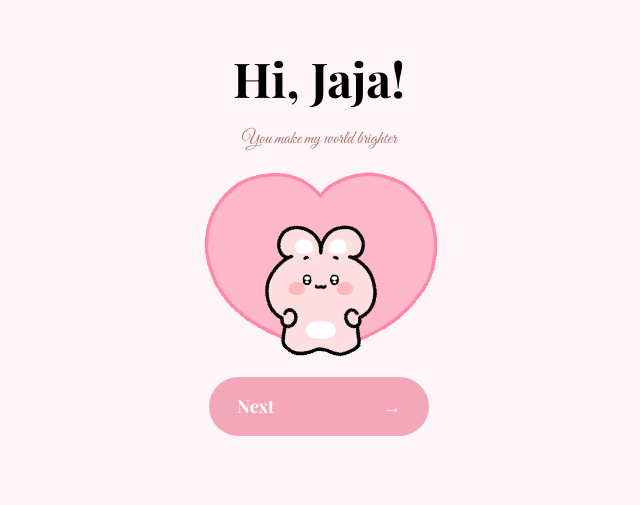
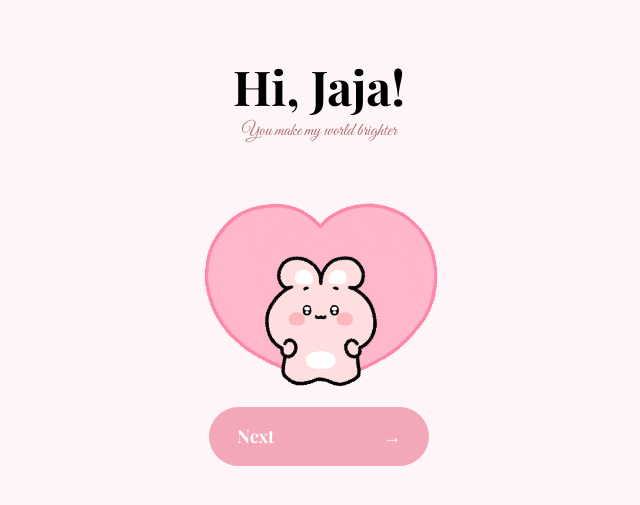
Before and after one commit to Yohanskie101/jaja-website, a React (Vite) app: page / in a window 1280 px wide. Shown: the part 155-660 px from the top of the page, without its empty margins (321-961 px from the left). Built offline with nearby package versions, Linux system fonts and the light colour scheme.

Commit message:
Finalization of typing effect

```diff
--- a/src/App.css
+++ b/src/App.css
@@ -79,6 +79,14 @@
   width: 100%;
   height: 100%;
   object-fit: cover; /* Ensure the video covers the entire container */
+}
+
+.text-container {
+  display: flex;
+  flex-direction: column;
+  align-items: center;
+  height: 160px;
+  justify-content: center;
 }
 
 /* Style the content to appear on top of the video */
--- a/src/components/imgboy.jsx
+++ b/src/components/imgboy.jsx
@@ -17,16 +17,20 @@ function Imgboy() {
 
       {!showNextText ? (
   <>
+    <div className="text-container">
       <h1 key={`title-${key}`} className="anna-text text-5xl typing-h1">Hi, Jaja!</h1>
       <p key={`sub-${key}`} className="sub-text typing-p">You make my world brighter</p>
+    </div>
   </>
 ) : (
   <>
+    <div className="text-container">
       <div key={`title-${key}`} className="flex flex-col items-center">
         <h1 className="anna-text text-5xl typing-h1">I'll show you</h1>
         <h1 className="anna-text text-5xl typing-h1-line2">something!</h1>
       </div>
       <p key={`sub-${key}`} className="sub-text typing-p">Look at this</p>
+    </div>
   </>
 )}
 
```
Lines whose indentation alone changed are shown as unchanged.
